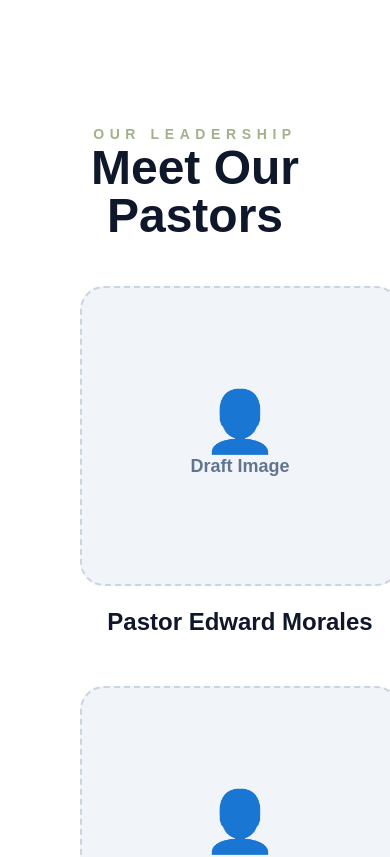
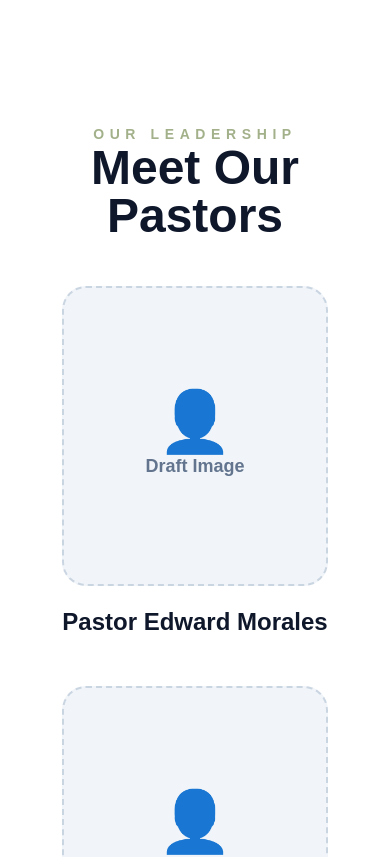
Before and after one commit to GodsGraceCommunityPH/church-cms, a React (Vite) app in the folder frontend/: page /about in a window 390 px wide. Shown: the part 1480-2337 px from the top of the page. Built offline with nearby package versions, Linux system fonts and the light colour scheme.

Commit message:
centered cards

```diff
--- a/frontend/src/components/About.tsx
+++ b/frontend/src/components/About.tsx
@@ -76,8 +76,8 @@ function About() {
       >
         <div
           style={{
-            paddingLeft: "80px",
-            paddingRight: "80px",
+            paddingLeft: window.innerWidth < 768 ? "24px" : "80px",
+            paddingRight: window.innerWidth < 768 ? "24px" : "80px",
           }}
         >
           {/* Heading */}
@@ -100,7 +100,10 @@ function About() {
           <div className="flex justify-center">
             <div className="grid grid-cols-1 gap-12 md:grid-cols-2 lg:grid-cols-3">
               {pastors.map((pastor) => (
-                <div key={pastor.name} className="w-[320px] text-center">
+                <div
+                  key={pastor.name}
+                  className="w-full max-w-[320px] text-center"
+                >
                   {/* Draft Image */}
                   <div
                     className="mb-6 flex h-[300px]  items-center justify-center rounded-3xl border-2 border-dashed border-slate-300 bg-slate-100"
```
